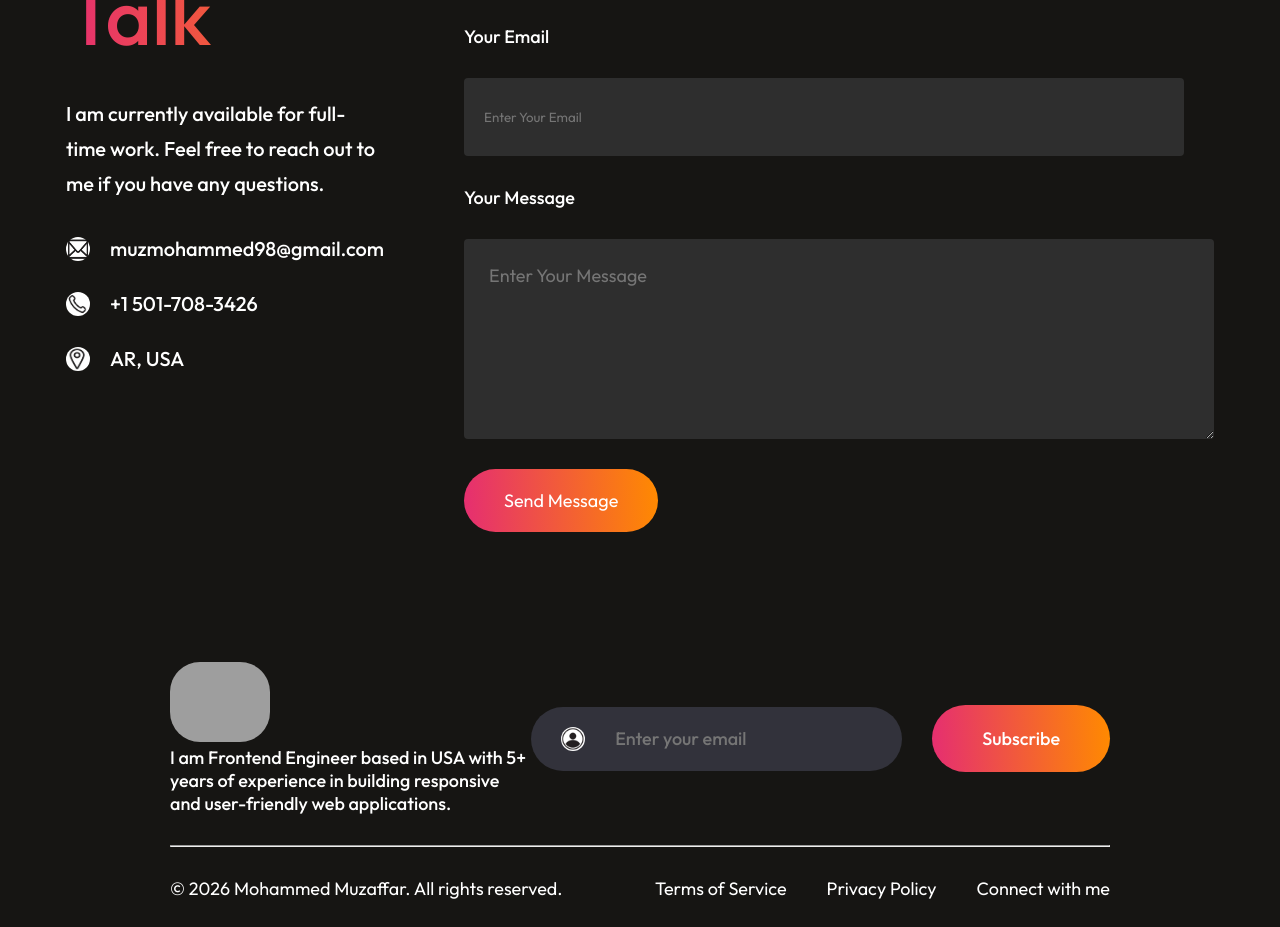
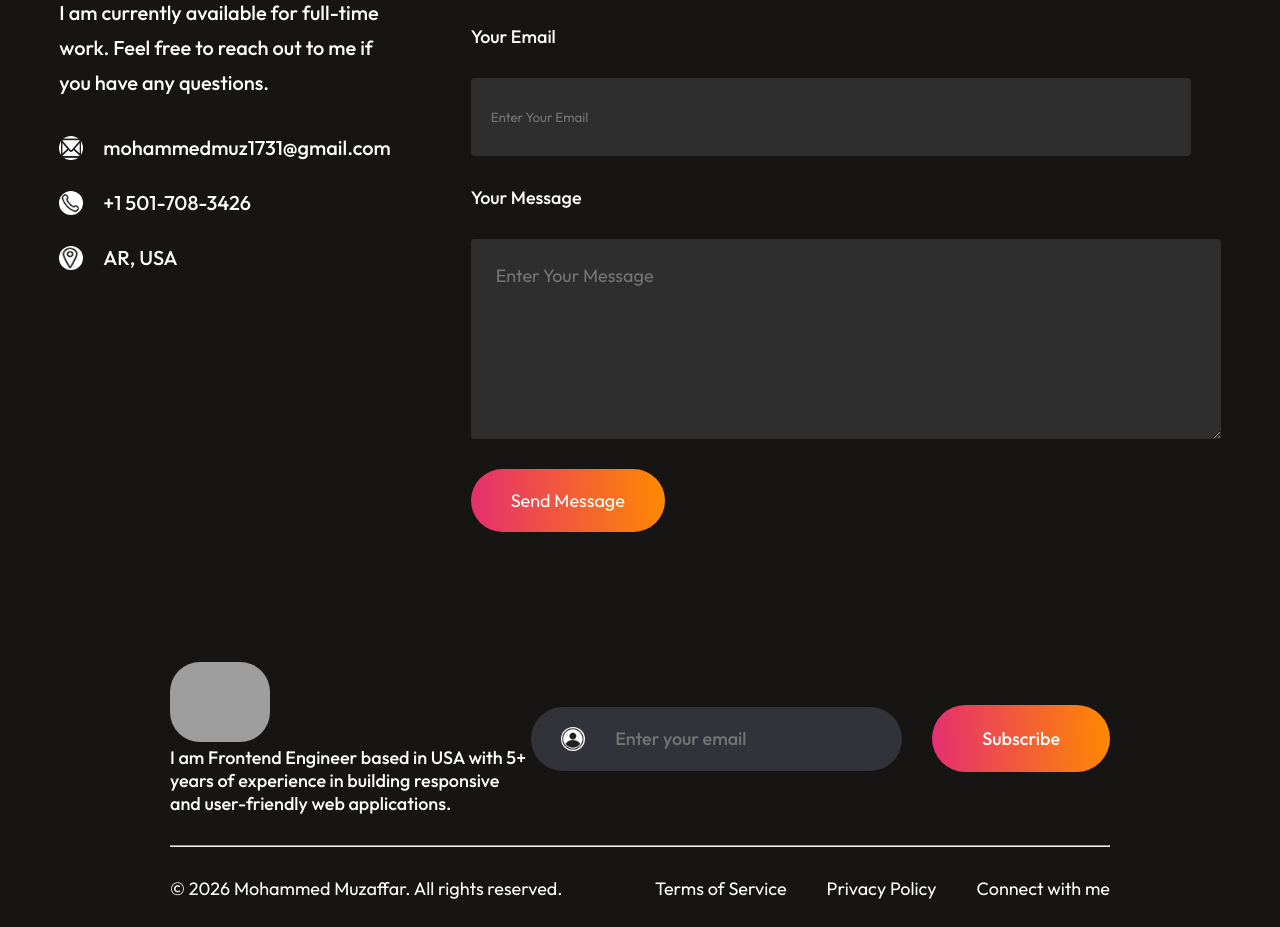
Before and after one commit to mohammedmuz1731/mohammed-portfolio, a React (Vite) app: page / in a window 1280 px wide. Shown: the part 2880-3807 px from the top of the page. Built offline with nearby package versions, Linux system fonts and the light colour scheme; grey boxes are pictures that could not be loaded.

Commit message:
Update email address in Contact component

```diff
--- a/src/Components/Contact/Contact.jsx
+++ b/src/Components/Contact/Contact.jsx
@@ -44,7 +44,7 @@ function Contact(){
                     <p>I am currently available for full-time work. Feel free to reach out to me if you have any questions.</p>
                     <div className="contact-details">
                         <div className="contact-detail">
-                        <img src={envelope} alt="Email Icon" className="email-icon" /><p>muzmohammed98@gmail.com</p>
+                        <img src={envelope} alt="Email Icon" className="email-icon" /><p>mohammedmuz1731@gmail.com</p>
                         </div>
                         <div className="contact-detail">
                         <img src={phone} alt="Phone Icon" className="phone-icon" /><p>+1 501-708-3426</p>
```
